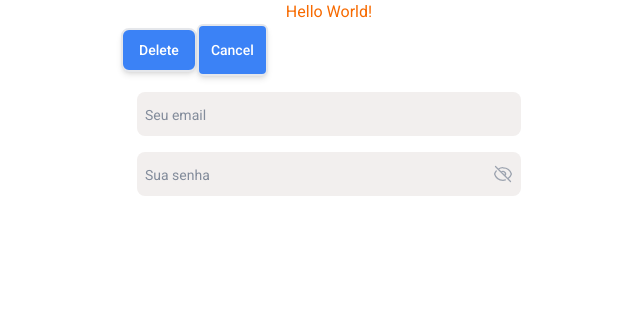
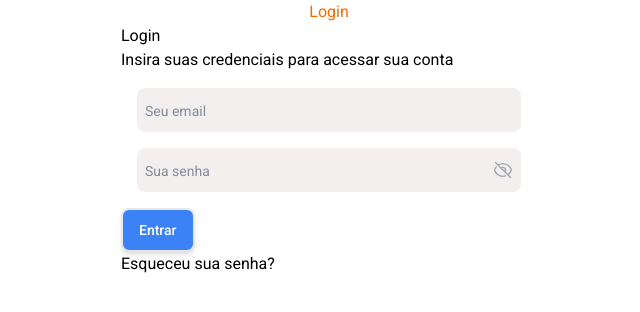
Before and after one commit to Squad1-BTI/frontend-login, a Next.js app: page / in a window 1280 px wide. Shown: the top 312 px of the page, without its empty margins (311-951 px from the left). Built offline with nearby package versions, Linux system fonts and the light colour scheme.

Commit message:
Start Login page

```diff
--- /dev/null
+++ b/src/app/login.tsx
@@ -0,0 +1,30 @@
+import { Button } from "@/components/UI/button";
+import { Input } from "@/components/UI/input";
+
+
+function Login() {
+    return (
+        <div>
+            <h1>Login</h1>
+            <p>Insira suas credenciais para acessar sua conta</p>
+            <Input
+
+          type="email"
+          placeholder="Seu email"
+
+        />
+        <Input
+          type="password"
+          placeholder="Sua senha"
+           togglePassword={true}
+            />
+             <Button>
+          Entrar
+        </Button>
+           <div> <span>Esqueceu sua senha?</span></div>
+
+        </div>
+    )
+}
+
+export default Login;
--- a/src/app/page.tsx
+++ b/src/app/page.tsx
@@ -1,27 +1,20 @@
 import { Button } from '@/components/UI/button';
 import { Input } from '@/components/UI/input';
+import Login from './login';
 
 export default function Home() {
   return (
     <main className="flex flex-col items-center h-full w-full justify-center">
-      <h1 className="text-primary">Hello World!</h1>
+      <h1 className="text-primary">Login</h1>
       <div>
-        <Button>
+        <Login />
+        {/* <Button>
           Delete
         </Button>
         <Button variant="default" size="sm">
-          Cancel
-        </Button>
-        <Input
-          type="email"
-          placeholder="Seu email"
+          Entrar
+        </Button> */}
 
-        />
-        <Input
-          type="password"
-          placeholder="Sua senha"
-           togglePassword={true}
-        />
       </div>
     </main>
   );
```
